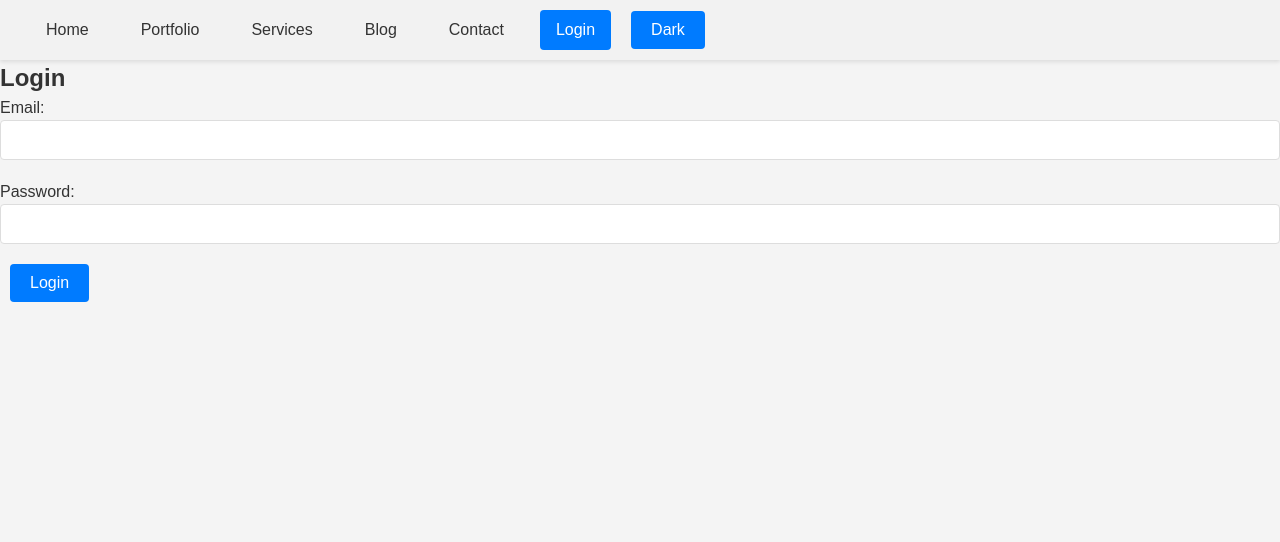
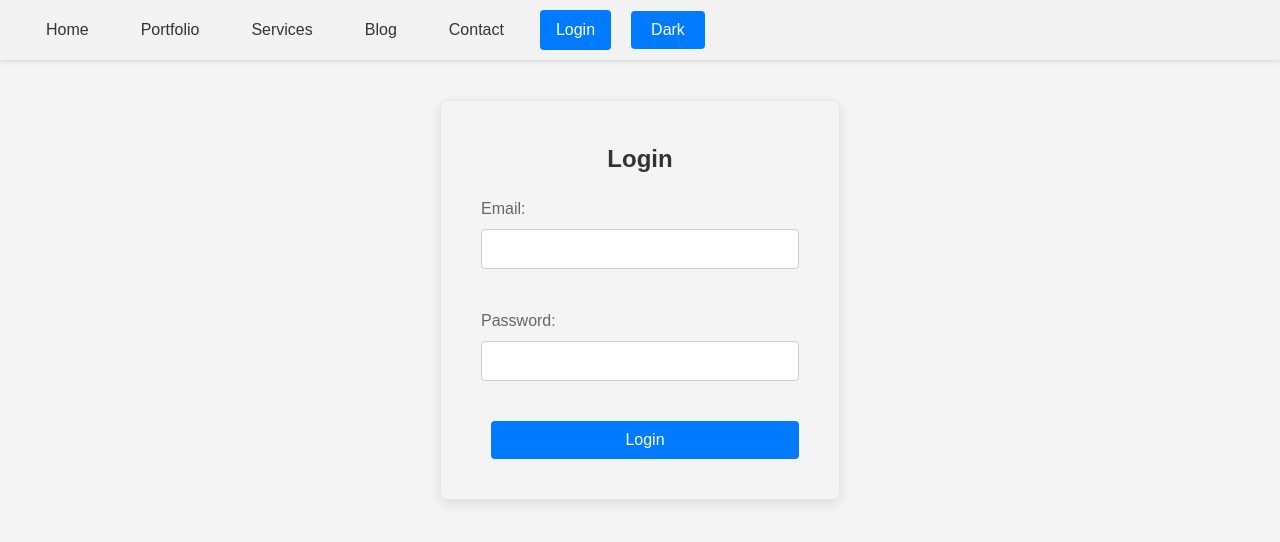
Before and after one commit to Vimaser/tiger-software-developers, a React (Create React App) app: page /login in a window 1280 px wide. Shown: the top 542 px of the page. Built offline with nearby package versions, Linux system fonts and the light colour scheme; no server answers.

Commit message:
added CSS for login

```diff
--- a/public/index.html
+++ b/public/index.html
@@ -25,7 +25,7 @@
       work correctly both with client-side routing and a non-root public URL.
       Learn how to configure a non-root public URL by running `npm run build`.
     -->
-    <title>React App</title>
+    <title>Tiger-Software-Developers</title>
   </head>
   <body>
     <noscript>You need to enable JavaScript to run this app.</noscript>
--- a/src/components/Login.js
+++ b/src/components/Login.js
@@ -2,6 +2,8 @@ import React, { useState } from "react";
 import { getAuth, signInWithEmailAndPassword } from "firebase/auth";
 import "../firebaseConfig";
 import { useNavigate } from 'react-router-dom';
+import "./css/darkMode.css";
+import "./css/Login.css";
 
 const Login = () => {
   const [email, setEmail] = useState("");
--- /dev/null
+++ b/src/components/css/Login.css
@@ -0,0 +1,77 @@
+/* Login.css */
+
+.login {
+    display: flex;
+    flex-direction: column;
+    align-items: center;
+    padding: 40px;
+    border: 1px solid #e6e6e6;
+    border-radius: 8px;
+    box-shadow: 0 4px 12px rgba(0, 0, 0, 0.1);
+    max-width: 400px;
+    margin: 40px auto;
+}
+
+.login h2 {
+    margin-bottom: 20px;
+    font-size: 24px;
+    color: #333;
+}
+
+.login form {
+    width: 100%;
+    display: flex;
+    flex-direction: column;
+}
+
+.login form div {
+    margin-bottom: 20px;
+    width: 100%;
+}
+
+.login label {
+    display: block;
+    margin-bottom: 8px;
+    color: #666;
+}
+
+.login input {
+    width: 100%;
+    padding: 10px;
+    border: 1px solid #ccc;
+    border-radius: 4px;
+    font-size: 16px;
+}
+
+.login button {
+    padding: 10px 20px;
+    border: none;
+    border-radius: 4px;
+    background-color: #007bff;
+    color: #fff;
+    font-size: 16px;
+    cursor: pointer;
+    transition: background-color 0.3s;
+}
+
+.login button:hover {
+    background-color: #0056b3;
+}
+
+.error, .success {
+    width: 100%;
+    text-align: center;
+    padding: 10px;
+    margin-bottom: 20px;
+    border-radius: 4px;
+}
+
+.error {
+    background-color: #ffb3b3;
+    color: #d32f2f;
+}
+
+.success {
+    background-color: #b2ffb3;
+    color: #388e3c;
+}
```
